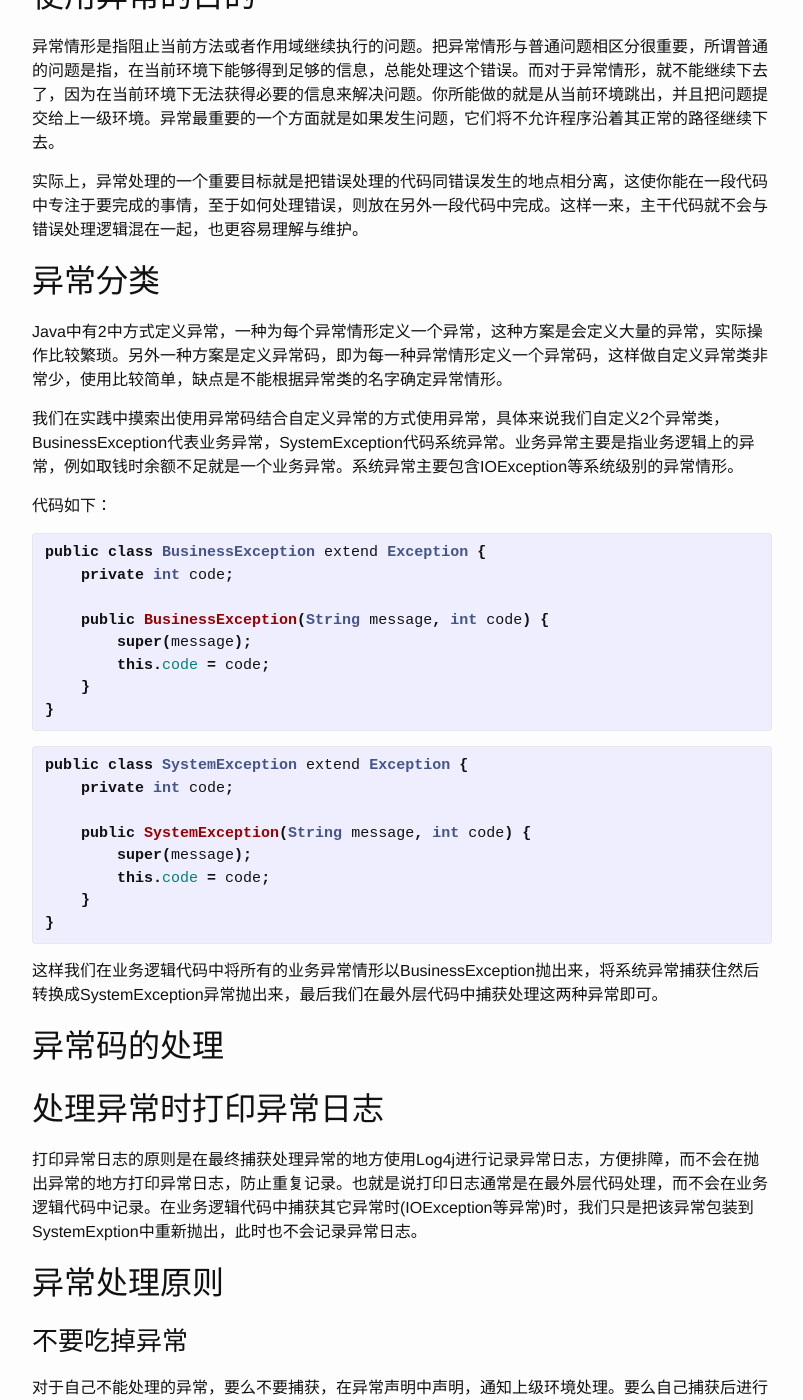
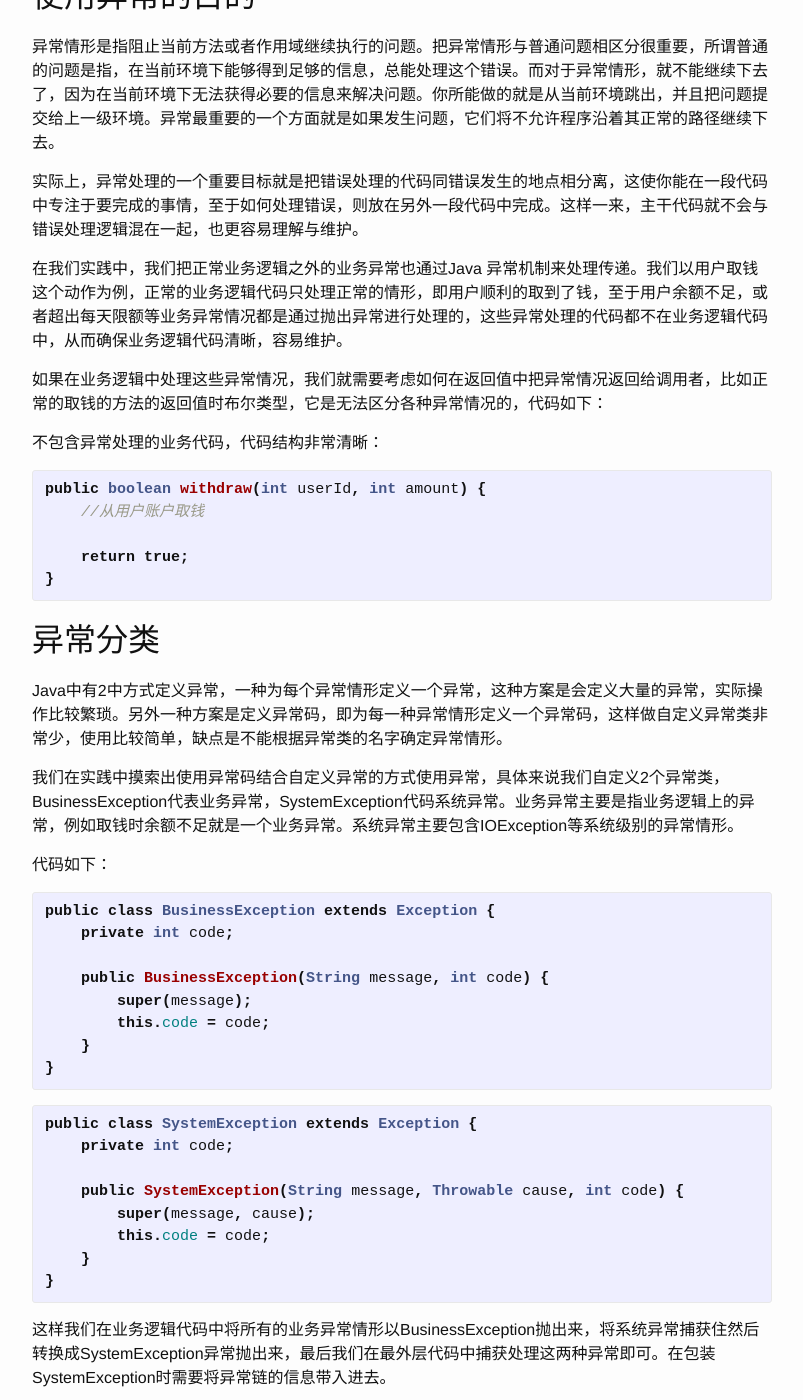
Before and after one commit to borishuai/borishuai.github.io, a Jekyll site: the page built from java/_posts/2016-04-16-exception.markdown, in a window 1280 px wide and 1400 px high, scrolled down 228 px. Shown: the whole window, without its empty margins (238-1041 px from the left). Built offline with Jekyll 4.4.1, drawn with Linux system fonts in a browser that asks for light colours; some of the changed text lies outside the part shown.

Commit message:
Refine java exception

```diff
--- a/java/_posts/2016-04-16-exception.markdown
+++ b/java/_posts/2016-04-16-exception.markdown
@@ -9,6 +9,19 @@ categories: java
 
 实际上，异常处理的一个重要目标就是把错误处理的代码同错误发生的地点相分离，这使你能在一段代码中专注于要完成的事情，至于如何处理错误，则放在另外一段代码中完成。这样一来，主干代码就不会与错误处理逻辑混在一起，也更容易理解与维护。
 
+在我们实践中，我们把正常业务逻辑之外的业务异常也通过Java 异常机制来处理传递。我们以用户取钱这个动作为例，正常的业务逻辑代码只处理正常的情形，即用户顺利的取到了钱，至于用户余额不足，或者超出每天限额等业务异常情况都是通过抛出异常进行处理的，这些异常处理的代码都不在业务逻辑代码中，从而确保业务逻辑代码清晰，容易维护。
+
+如果在业务逻辑中处理这些异常情况，我们就需要考虑如何在返回值中把异常情况返回给调用者，比如正常的取钱的方法的返回值时布尔类型，它是无法区分各种异常情况的，代码如下：
+
+不包含异常处理的业务代码，代码结构非常清晰：
+{% highlight java %}
+public boolean withdraw(int userId, int amount) {
+    //从用户账户取钱
+
+    return true;
+}
+{% endhighlight %}
+
 ## 异常分类
 Java中有2中方式定义异常，一种为每个异常情形定义一个异常，这种方案是会定义大量的异常，实际操作比较繁琐。另外一种方案是定义异常码，即为每一种异常情形定义一个异常码，这样做自定义异常类非常少，使用比较简单，缺点是不能根据异常类的名字确定异常情形。
 
@@ -17,7 +30,7 @@ Java中有2中方式定义异常，一种为每个异常情形定义一个异常
 代码如下：
 
 {% highlight java %}
-public class BusinessException extend Exception {
+public class BusinessException extends Exception {
     private int code;
 
     public BusinessException(String message, int code) {
@@ -28,19 +41,20 @@ public class BusinessException extend Exception {
 {% endhighlight %}
 
 {% highlight java %}
-public class SystemException extend Exception {
+public class SystemException extends Exception {
     private int code;
 
-    public SystemException(String message, int code) {
-        super(message);
+    public SystemException(String message, Throwable cause, int code) {
+        super(message, cause);
         this.code = code;
     }
 }
 {% endhighlight %}
 
-这样我们在业务逻辑代码中将所有的业务异常情形以BusinessException抛出来，将系统异常捕获住然后转换成SystemException异常抛出来，最后我们在最外层代码中捕获处理这两种异常即可。
+这样我们在业务逻辑代码中将所有的业务异常情形以BusinessException抛出来，将系统异常捕获住然后转换成SystemException异常抛出来，最后我们在最外层代码中捕获处理这两种异常即可。在包装SystemException时需要将异常链的信息带入进去。
 
-## 异常码的处理
+## 异常码异常消息的处理
+TODO
 
 ## 处理异常时打印异常日志
 打印异常日志的原则是在最终捕获处理异常的地方使用Log4j进行记录异常日志，方便排障，而不会在抛出异常的地方打印异常日志，防止重复记录。也就是说打印日志通常是在最外层代码处理，而不会在业务逻辑代码中记录。在业务逻辑代码中捕获其它异常时(IOException等异常)时，我们只是把该异常包装到SystemExption中重新抛出，此时也不会记录异常日志。
@@ -55,6 +69,27 @@ public class SystemException extend Exception {
 ### 打印异常日志时尽量提供详细的上下文
 在出现异常时，最好能够提供一些文字信息，例如当前正在执行的类、方法和其他状态信息，包括以一种更适合阅读的方式整理和组织printStackTrace提供的信息。尽量将详细的上下文写入异常日志中，这样当程序出问题时，查看异常日志进行定位错误时就会非常简单，例如可以将当前用户的userId等信息或者当前方法的主要输入参数记录下来，这样就可以方便定位错误。常见的错误做法是异常发生时打印“系统异常”等语句，排障无法获得任何有效信息。
 
+### 不要使用异常来作代码的流程控制
+异常处理机制性能开销时非常大的，因此尽量避免使用不必要的异常处理机制。在做很多操作时，我们其实是可以通过简单的判断来避免异常的抛出，例如除数为0时，数组或者ArrayList取值判断是否溢出，对象是否为null等情况，这样从而避免异常机制的介入，提升程序性能，同时代码的逻辑结构也更加清晰。下面的时一些例子：
+
+错误用法：
+{% highlight java %}
+try{
+  _map.put(myKey, myValue);
+} catch(NullPointerException e){
+  _map = new HashMap<String, String>();
+}
+{% endhighlight %}
+
+正确用法：
+{% highlight java %}
+if(_map == null){
+  _map = new HashMap<String, String>();
+}
+_map.put(myKey, myValue);
+{% endhighlight %}
+
+
 ### 不指定具体的异常
 尽量不要为了省事，就只捕获Exception类型的异常。
 
```
